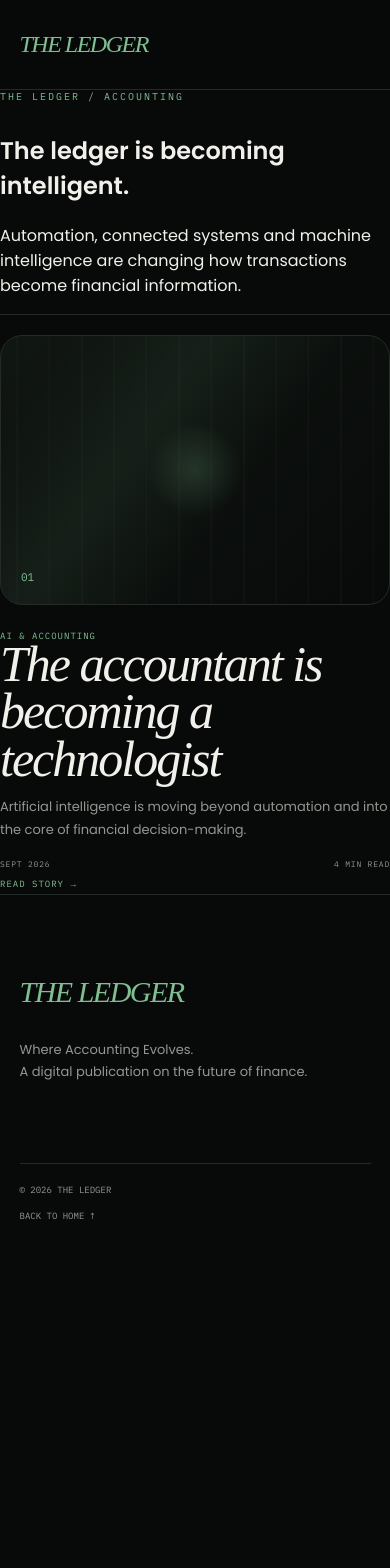
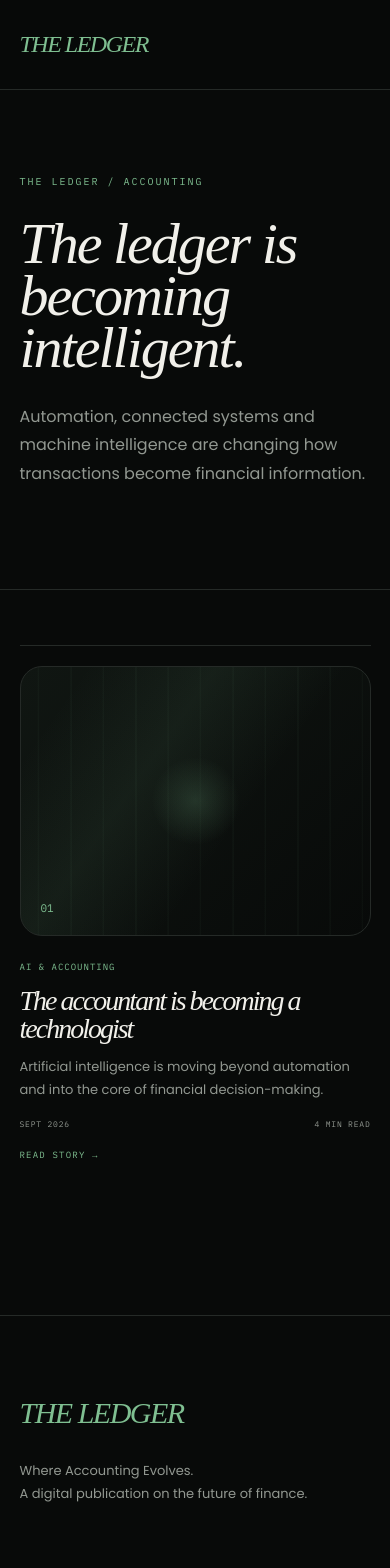
Before and after one commit to sarveshnotfoundhere/the-ledger, a Next.js app: page /accounting in a window 390 px wide. Shown: the top 1568 px of the page. Before the commit the page ends 1251 px from the top, so only its background shows below. Built offline with nearby package versions, Linux system fonts and the light colour scheme.

Commit message:
Style editorial section and story pages

```diff
--- a/app/editorial.css
+++ b/app/editorial.css
@@ -10,9 +10,7 @@
   --ledger-border: #252a27;
 }
 
-body {
-  overflow-x: hidden;
-}
+body { overflow-x: hidden; }
 
 .logo {
   color: var(--ledger-green);
@@ -30,10 +28,7 @@ body {
   backdrop-filter: blur(18px);
 }
 
-.header nav a {
-  position: relative;
-}
-
+.header nav a { position: relative; }
 .header nav a::after {
   content: "";
   position: absolute;
@@ -44,23 +39,10 @@ body {
   background: var(--ledger-green);
   transition: right 220ms ease;
 }
+.header nav a:hover::after { right: 0; }
 
-.header nav a:hover::after {
-  right: 0;
-}
-
-.ticker {
-  position: relative;
-  z-index: 20;
-  background: var(--ledger-bg);
-}
-
-.ticker-track-wrap {
-  min-width: 0;
-  overflow: hidden;
-  flex: 1;
-}
-
+.ticker { position: relative; z-index: 20; background: var(--ledger-bg); }
+.ticker-track-wrap { min-width: 0; overflow: hidden; flex: 1; }
 .ticker-track {
   width: max-content;
   display: flex;
@@ -69,64 +51,23 @@ body {
   padding-left: 0;
   animation: ledgerTicker 32s linear infinite;
 }
-
-.ticker-set {
-  display: inline-flex;
-  align-items: center;
-  padding-right: 70px;
-}
-
-.ticker-item {
-  display: inline-flex;
-  align-items: center;
-  gap: 14px;
-  margin-right: 42px;
-}
-
+.ticker-set { display: inline-flex; align-items: center; padding-right: 70px; }
+.ticker-item { display: inline-flex; align-items: center; gap: 14px; margin-right: 42px; }
 .ticker-category {
   color: var(--ledger-green);
   font-family: "IBM Plex Mono", monospace;
   font-size: 9px;
   letter-spacing: 1.5px;
 }
+.ticker-story { color: var(--ledger-muted); font-family: Poppins, sans-serif; font-size: 10px; }
+.ticker-separator { color: var(--ledger-border); font-family: "IBM Plex Mono", monospace; }
 
-.ticker-story {
-  color: var(--ledger-muted);
-  font-family: Poppins, sans-serif;
-  font-size: 10px;
-}
+@keyframes ledgerTicker { from { transform: translateX(0); } to { transform: translateX(-50%); } }
 
-.ticker-separator {
-  color: var(--ledger-border);
-  font-family: "IBM Plex Mono", monospace;
-}
-
-@keyframes ledgerTicker {
-  from { transform: translateX(0); }
-  to { transform: translateX(-50%); }
-}
-
-.hero h1,
-h2,
-.article-card h3,
-.number-grid strong {
-  font-family: "Times New Roman", Times, serif;
-}
-
-.hero h1,
-h2,
-.article-card h3 {
-  font-style: italic;
-}
-
-.hero h1 {
-  text-wrap: balance;
-}
-
-.hero-visual {
-  box-shadow: inset 0 0 80px rgba(127, 191, 145, 0.025);
-}
-
+.hero h1, h2, .article-card h3, .number-grid strong { font-family: "Times New Roman", Times, serif; }
+.hero h1, h2, .article-card h3 { font-style: italic; }
+.hero h1 { text-wrap: balance; }
+.hero-visual { box-shadow: inset 0 0 80px rgba(127, 191, 145, 0.025); }
 .hero-visual::after {
   content: "";
   position: absolute;
@@ -136,168 +77,129 @@ h2,
   transform: translateX(-100%);
   animation: ledgerScan 7s ease-in-out infinite;
 }
+@keyframes ledgerScan { 0%, 45% { transform: translateX(-100%); } 70%, 100% { transform: translateX(100%); } }
 
-@keyframes ledgerScan {
-  0%, 45% { transform: translateX(-100%); }
-  70%, 100% { transform: translateX(100%); }
-}
+.hero-meta span, .flow div { transition: border-color 180ms ease, color 180ms ease, background 180ms ease, transform 180ms ease; }
+.hero-meta span:hover, .flow div:hover { background: rgba(127, 191, 145, 0.045); transform: translateY(-2px); }
 
-.hero-meta span,
-.flow div {
-  transition: border-color 180ms ease, color 180ms ease, background 180ms ease, transform 180ms ease;
-}
+.ledger-intro { padding-top: 145px; padding-bottom: 145px; }
+.ledger-intro-grid { display: grid; grid-template-columns: 0.55fr 1.45fr; gap: 8vw; align-items: start; }
+.ledger-intro h2 { font-size: clamp(48px, 6.5vw, 92px); }
+.ledger-intro-copy { max-width: 720px; }
+.ledger-intro-copy .lead { margin: 0; color: var(--ledger-text); font-size: clamp(22px, 2.2vw, 34px); line-height: 1.35; letter-spacing: -0.7px; }
+.ledger-intro-copy .supporting { max-width: 600px; margin: 34px 0 0; color: var(--ledger-muted); font-size: 14px; line-height: 1.9; }
+.editorial-rule { width: 100%; height: 1px; margin-top: 48px; background: var(--ledger-border); }
 
-.hero-meta span:hover,
-.flow div:hover {
-  background: rgba(127, 191, 145, 0.045);
-  transform: translateY(-2px);
-}
-
-.ledger-intro {
-  padding-top: 145px;
-  padding-bottom: 145px;
-}
-
-.ledger-intro-grid {
-  display: grid;
-  grid-template-columns: 0.55fr 1.45fr;
-  gap: 8vw;
-  align-items: start;
-}
-
-.ledger-intro h2 {
-  font-size: clamp(48px, 6.5vw, 92px);
-}
-
-.ledger-intro-copy {
-  max-width: 720px;
-}
-
-.ledger-intro-copy .lead {
-  margin: 0;
-  color: var(--ledger-text);
-  font-size: clamp(22px, 2.2vw, 34px);
-  line-height: 1.35;
-  letter-spacing: -0.7px;
-}
-
-.ledger-intro-copy .supporting {
-  max-width: 600px;
-  margin: 34px 0 0;
-  color: var(--ledger-muted);
-  font-size: 14px;
-  line-height: 1.9;
-}
-
-.editorial-rule {
-  width: 100%;
-  height: 1px;
-  margin-top: 48px;
-  background: var(--ledger-border);
-}
-
-.article-card {
-  transition: transform 220ms ease;
-}
-
-.article-card:hover {
-  transform: translateY(-5px);
-}
-
-.article-image {
-  position: relative;
-  overflow: hidden;
-}
-
+.article-card { transition: transform 220ms ease; }
+.article-card:hover { transform: translateY(-5px); }
+.article-image { position: relative; overflow: hidden; }
 .article-image::before {
   content: "";
   position: absolute;
   inset: 0;
-  background:
-    linear-gradient(125deg, transparent 15%, rgba(127, 191, 145, 0.08), transparent 60%),
-    repeating-linear-gradient(90deg, transparent 0 28px, rgba(127, 191, 145, 0.035) 29px 30px);
+  background: linear-gradient(125deg, transparent 15%, rgba(127, 191, 145, 0.08), transparent 60%), repeating-linear-gradient(90deg, transparent 0 28px, rgba(127, 191, 145, 0.035) 29px 30px);
   transform: scale(1.08);
   transition: transform 500ms ease;
 }
+.article-card:hover .article-image::before { transform: scale(1.15) translateX(10px); }
+.article-image span { position: relative; z-index: 1; }
+.article-meta { display: flex; justify-content: space-between; gap: 16px; margin-top: 18px; color: var(--ledger-muted); font-family: "IBM Plex Mono", monospace; font-size: 8px; letter-spacing: 0.8px; }
+.section-heading h2 { text-wrap: balance; }
+.number-grid strong { font-style: italic; }
+.tech-list > div { transition: padding-left 220ms ease, background 220ms ease; }
+.tech-list > div:hover { padding-left: 14px; background: rgba(127, 191, 145, 0.018); }
+.money .flow { border-top: 1px solid var(--ledger-border); border-bottom: 1px solid var(--ledger-border); padding: 28px 0; }
+.ai-box { position: relative; overflow: hidden; }
+.ai-box::before { content: "LEDGER / AI / 01"; position: absolute; top: 30px; right: 34px; color: rgba(127, 191, 145, 0.35); font-family: "IBM Plex Mono", monospace; font-size: 8px; letter-spacing: 1.5px; }
+footer .logo { font-size: 30px; }
 
-.article-card:hover .article-image::before {
-  transform: scale(1.15) translateX(10px);
+/* Publication pages */
+.section-page, .story-page { min-height: 100vh; background: var(--ledger-bg); color: var(--ledger-text); }
+.section-page-hero {
+  max-width: 1200px;
+  margin: 0 auto;
+  padding: 130px 5vw 100px;
+  border-bottom: 1px solid var(--ledger-border);
 }
+.section-page-hero h1 {
+  max-width: 980px;
+  margin: 20px 0 28px;
+  font-family: "Times New Roman", Times, serif;
+  font-size: clamp(58px, 9vw, 138px);
+  font-style: italic;
+  font-weight: 400;
+  line-height: 0.9;
+  letter-spacing: -5px;
+}
+.section-page-hero p { max-width: 650px; margin: 0; color: var(--ledger-muted); font-size: 16px; line-height: 1.8; }
+.section-page-grid {
+  max-width: 1200px;
+  margin: 0 auto;
+  padding: 90px 5vw 150px;
+  display: grid;
+  grid-template-columns: repeat(3, minmax(0, 1fr));
+  gap: 65px 28px;
+}
+.section-page-grid .article-card h2 {
+  margin: 15px 0 12px;
+  font-family: "Times New Roman", Times, serif;
+  font-size: clamp(28px, 3vw, 43px);
+  font-style: italic;
+  font-weight: 400;
+  line-height: 1;
+}
+.section-page-grid .article-card p { color: var(--ledger-muted); font-size: 13px; line-height: 1.75; }
+.section-page-grid .read, .story-back { display: inline-block; margin-top: 20px; color: var(--ledger-green); font-family: "IBM Plex Mono", monospace; font-size: 9px; letter-spacing: 1.2px; text-decoration: none; }
+.section-empty { grid-column: 1 / -1; padding: 80px 0; border-top: 1px solid var(--ledger-border); }
+.section-empty span { color: var(--ledger-green); font: 9px "IBM Plex Mono", monospace; letter-spacing: 1.4px; }
+.section-empty h2 { margin: 18px 0 10px; font-size: 55px; }
+.section-empty p { color: var(--ledger-muted); }
 
-.article-image span {
-  position: relative;
-  z-index: 1;
+.story-article { max-width: 1050px; margin: 0 auto; padding: 120px 5vw 150px; }
+.story-article > h1 {
+  max-width: 1000px;
+  margin: 22px 0;
+  font-family: "Times New Roman", Times, serif;
+  font-size: clamp(55px, 8vw, 115px);
+  font-style: italic;
+  font-weight: 400;
+  line-height: 0.92;
+  letter-spacing: -4px;
 }
-
-.article-meta {
+.story-dek { max-width: 720px; margin: 0; color: var(--ledger-muted); font-size: clamp(18px, 2vw, 25px); line-height: 1.55; }
+.story-meta { margin-top: 28px; color: var(--ledger-green); font: 9px "IBM Plex Mono", monospace; letter-spacing: 1.2px; }
+.story-visual {
+  min-height: 430px;
+  margin: 80px 0;
+  border: 1px solid var(--ledger-border);
+  background: radial-gradient(circle at 50% 45%, rgba(127,191,145,.08), transparent 28%), repeating-linear-gradient(90deg, transparent 0 45px, rgba(127,191,145,.025) 46px 47px), var(--ledger-surface);
   display: flex;
-  justify-content: space-between;
-  gap: 16px;
-  margin-top: 18px;
-  color: var(--ledger-muted);
-  font-family: "IBM Plex Mono", monospace;
-  font-size: 8px;
-  letter-spacing: 0.8px;
+  flex-direction: column;
+  align-items: center;
+  justify-content: center;
+  gap: 14px;
+  text-align: center;
 }
-
-.section-heading h2 {
-  text-wrap: balance;
-}
-
-.number-grid strong {
-  font-style: italic;
-}
-
-.tech-list > div {
-  transition: padding-left 220ms ease, background 220ms ease;
-}
-
-.tech-list > div:hover {
-  padding-left: 14px;
-  background: rgba(127, 191, 145, 0.018);
-}
-
-.money .flow {
-  border-top: 1px solid var(--ledger-border);
-  border-bottom: 1px solid var(--ledger-border);
-  padding: 28px 0;
-}
-
-.ai-box {
-  position: relative;
-  overflow: hidden;
-}
-
-.ai-box::before {
-  content: "LEDGER / AI / 01";
-  position: absolute;
-  top: 30px;
-  right: 34px;
-  color: rgba(127, 191, 145, 0.35);
-  font-family: "IBM Plex Mono", monospace;
-  font-size: 8px;
-  letter-spacing: 1.5px;
-}
-
-footer .logo {
-  font-size: 30px;
-}
+.story-visual span { color: var(--ledger-green); font: italic 48px "Times New Roman", serif; }
+.story-visual strong { color: var(--ledger-muted); font: 9px "IBM Plex Mono", monospace; letter-spacing: 2px; }
+.story-body { max-width: 700px; margin: 0 auto; }
+.story-body p { margin: 0 0 30px; color: #d0d2cd; font-size: 16px; line-height: 2; }
+.story-body blockquote { margin: 55px 0; padding: 25px 0 25px 28px; border-left: 1px solid var(--ledger-green); color: var(--ledger-text); font: italic 30px/1.35 "Times New Roman", serif; }
 
 @media (max-width: 900px) {
-  .ledger-intro-grid {
-    grid-template-columns: 1fr;
-    gap: 45px;
-  }
-
-  .ticker-story {
-    font-size: 9px;
-  }
+  .ledger-intro-grid { grid-template-columns: 1fr; gap: 45px; }
+  .ticker-story { font-size: 9px; }
+  .section-page-grid { grid-template-columns: 1fr 1fr; }
+}
+@media (max-width: 640px) {
+  .section-page-hero, .story-article { padding-top: 85px; }
+  .section-page-hero h1, .story-article > h1 { letter-spacing: -2px; }
+  .section-page-grid { grid-template-columns: 1fr; padding-top: 55px; }
+  .story-visual { min-height: 300px; margin: 55px 0; }
+  .story-visual span { font-size: 36px; }
 }
 
 @media (prefers-reduced-motion: reduce) {
   html { scroll-behavior: auto; }
-  .ticker-track,
-  .hero-visual::after,
-  .hero-orbit,
-  .data-node { animation: none !important; }
+  .ticker-track, .hero-visual::after, .hero-orbit, .data-node { animation: none !important; }
 }
```
